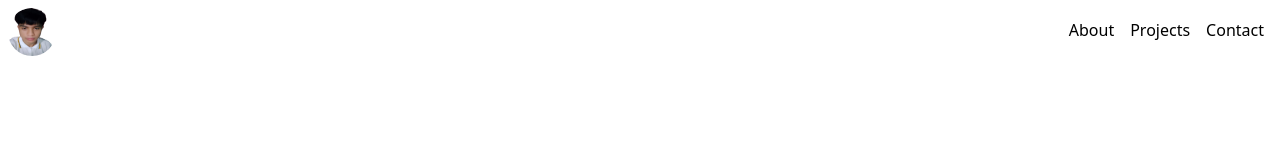
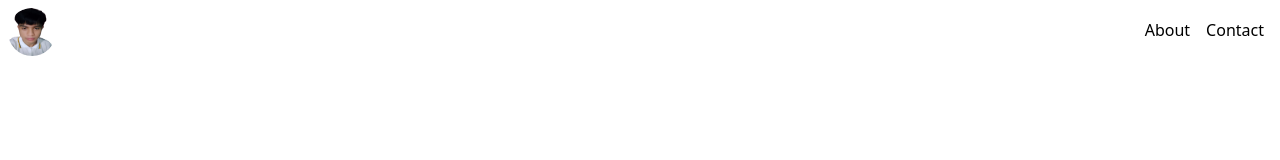
Before and after one commit to PolongDev/polongdevfinal.github.io, a React (Vite) app: page / in a window 1280 px wide. Shown: the top 160 px of the page. Built offline with nearby package versions, Linux system fonts and the light colour scheme.

Commit message:
Update header.tsx

```diff
--- a/src/parts/header.tsx
+++ b/src/parts/header.tsx
@@ -2,7 +2,6 @@ import { useEffect, useState } from "react";
 import prof from "./../assets/prof.jpg";
 import { default_interface, link_interface } from "./../utils/interfaces.tsx";
 import {
-  faFolderOpen,
   faIdCard,
   faUser,
 } from "@fortawesome/free-solid-svg-icons";
@@ -78,9 +77,6 @@ export default function Header(props: default_interface) {
         <List link="about" icon={faUser}>
           About
         </List>
-        <List link="projects" icon={faFolderOpen}>
-          Projects
-        </List>
         <List link="contact" icon={faIdCard}>
           Contact
         </List>
```
